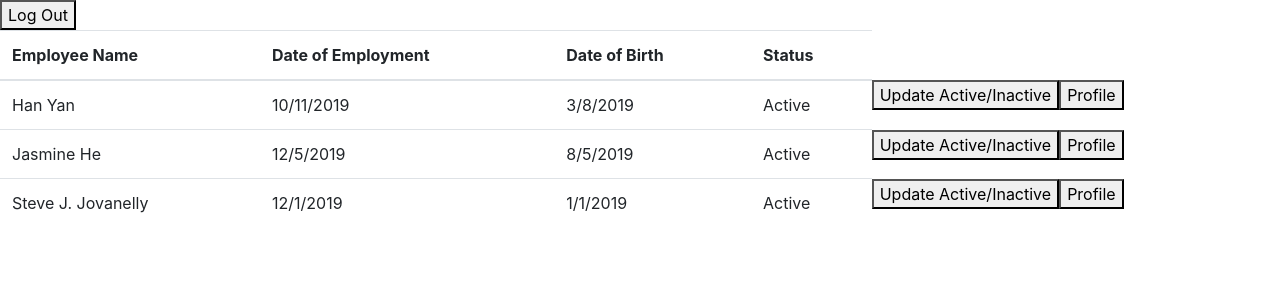
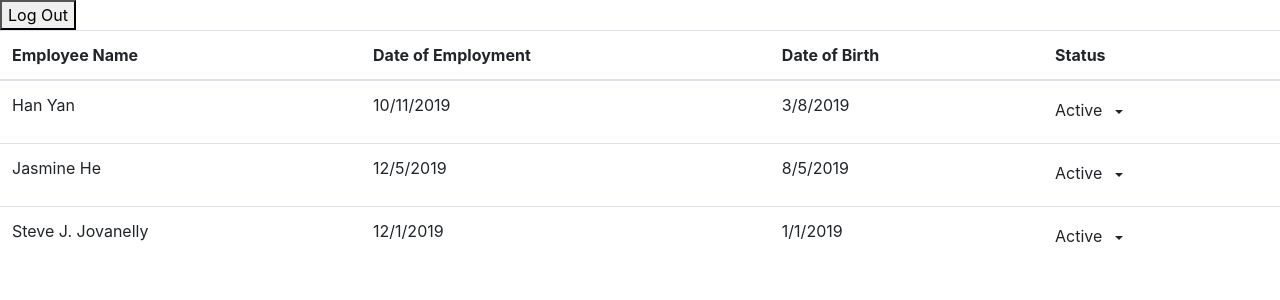
Before and after one commit to han-yan-ds/employee-manager-react, a React (Create React App) app: page /app in a window 1280 px wide. Shown: the top 300 px of the page. Built offline with nearby package versions, Linux system fonts and the light colour scheme.

Commit message:
Bootstrap-ized the edit profile buttons

```diff
--- a/src/components/employee/EmployeeItem.tsx
+++ b/src/components/employee/EmployeeItem.tsx
@@ -1,6 +1,6 @@
 import React from 'react';
 import Employee from '../../types/Employee';
-import {ListGroup} from 'react-bootstrap';
+import {Dropdown, DropdownButton} from 'react-bootstrap';
 
 const EmployeeItem = (props: {
   employee: Employee, handleChangeStatus: Function, handleShowProfileForm: Function
@@ -9,13 +9,16 @@ const EmployeeItem = (props: {
     <td>{props.employee.nameString}</td>
     <td>{props.employee.dateOfEmploymentString}</td>
     <td>{props.employee.dateOfBirthString}</td>
-    <td>{(props.employee.isActive) ? "Active" : "Inactive"}</td>
-    {/* active/inactive button */}
-    <button onClick={() => props.handleChangeStatus()}>
-      Update Active/Inactive
-    </button>
-    {/* edit profile button */}
-    <button onClick={() => props.handleShowProfileForm()}>Profile</button>
+    <td>{(props.employee.isActive) ? "Active" : "Inactive"}
+      <DropdownButton id={`options-${props.employee.id}`} title='' variant='Secondary' className="inline">
+        <Dropdown.Item onClick={() => props.handleChangeStatus()}>
+          {`Set ${(props.employee.isActive) ? "Inactive" : "Active"}`}
+        </Dropdown.Item>
+        <Dropdown.Item onClick={() => props.handleShowProfileForm()}>
+          Edit Profile
+        </Dropdown.Item>
+      </DropdownButton>
+    </td>
   </tr>
 )
 
--- a/src/styles/general.scss
+++ b/src/styles/general.scss
@@ -1,3 +1,7 @@
 .required-asterisk {
   color: red;
 }
+
+.inline {
+  display: inline;
+}
```
